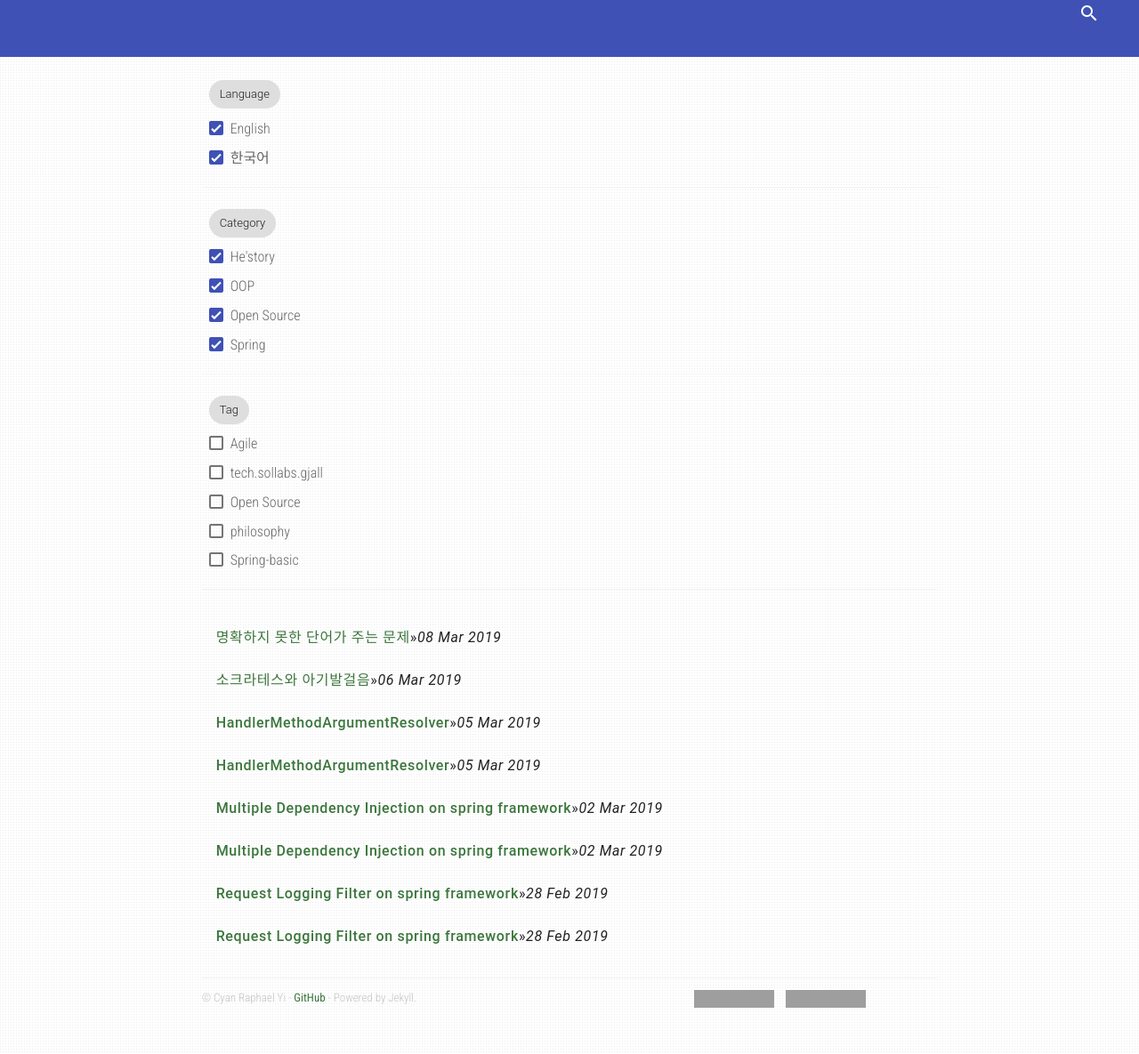
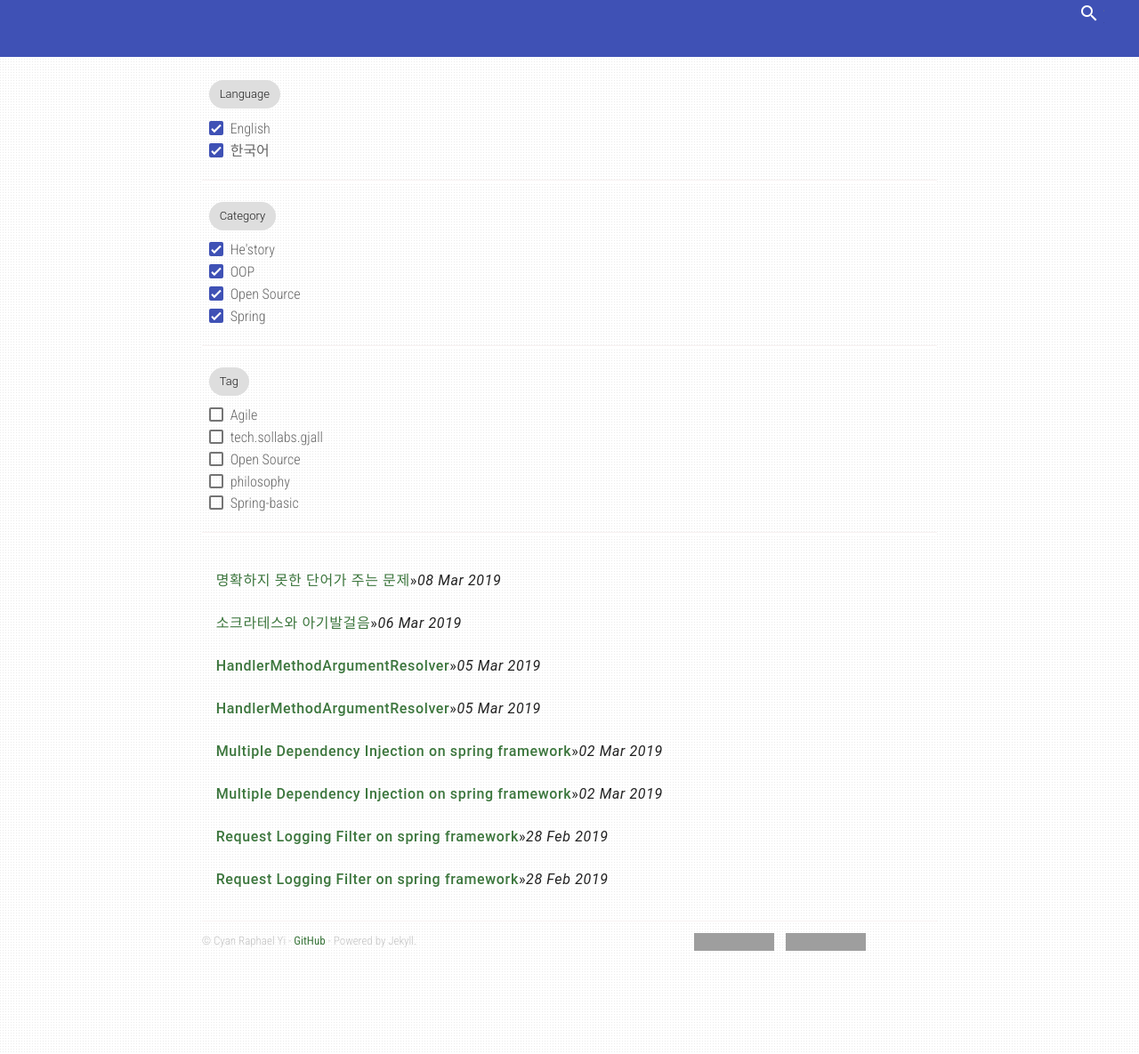
Before and after one commit to CyanRYi/sollabs-demo, a Jekyll site: the page built from index.md, in a window 1280 px wide. Shown: the whole page at 89% size. Built offline with Jekyll 4.4.1, drawn with Linux system fonts in a browser that asks for light colours; nearby versions of some CDN libraries; grey boxes are pictures that could not be loaded.

Commit message:
css 재조정

```diff
--- a/_layouts/post_list.html
+++ b/_layouts/post_list.html
@@ -2,47 +2,47 @@
 layout: default
 ---
 <div id="post-selector mdl-grid">
-    <div class="mdl-cell mdl-cell--2-col mdl-cell--4-col-phone">
+    <div class="mdl-cell mdl-cell--2-col">
         <span class="mdl-chip">
             <span class="mdl-chip__text">Language</span>
         </span>
     </div>
+    <div class="mdl-cell mdl-cell--2-col">
     {% for lang in site.language %}
-    <div class="mdl-cell mdl-cell--2-col">
         <label class="mdl-checkbox mdl-js-checkbox mdl-js-ripple-effect post-selector" for="language_{{ lang.name }}">
             <input type="checkbox" id="language_{{ lang.name }}" class="mdl-checkbox__input" checked>
             <span class="mdl-checkbox__label">{{ lang.title }}</span>
         </label>
+    {% endfor %}
     </div>
-    {% endfor %}
     <hr/>
     <div class="mdl-cell mdl-cell--2-col mdl-cell--4-col-phone">
         <span class="mdl-chip">
             <span class="mdl-chip__text">Category</span>
         </span>
     </div>
+    <div class="mdl-cell mdl-cell--10-col-desktop mdl-cell--6-col-tablet mdl-cell--4-col-phone">
     {% for cat in site.category %}
-    <div class="mdl-cell mdl-cell--2-col">
         <label class="mdl-checkbox mdl-js-checkbox mdl-js-ripple-effect post-selector" for="category_{{ cat.name }}">
             <input type="checkbox" id="category_{{ cat.name }}" class="mdl-checkbox__input" checked>
             <span class="mdl-checkbox__label">{{ cat.title }}</span>
         </label>
+    {% endfor %}
     </div>
-    {% endfor %}
     <hr/>
     <div class="mdl-cell mdl-cell--2-col mdl-cell--4-col-phone">
         <span class="mdl-chip">
             <span class="mdl-chip__text">Tag</span>
         </span>
     </div>
+    <div class="mdl-cell mdl-cell--10-col-desktop mdl-cell--6-col-tablet mdl-cell--4-col-phone">
     {% for tag in site.tag %}
-    <div class="mdl-cell mdl-cell--2-col">
         <label class="mdl-checkbox mdl-js-checkbox mdl-js-ripple-effect post-selector" for="tag_{{ tag.name }}">
             <input type="checkbox" id="tag_{{ tag.name }}" class="mdl-checkbox__input">
             <span class="mdl-checkbox__label">{{ tag.title }}</span>
         </label>
+    {% endfor %}
     </div>
-    {% endfor %}
     <hr />
     <ul class="mdl-list">
         {% for post in site.posts %}
--- a/static/css/main.css
+++ b/static/css/main.css
@@ -119,3 +119,6 @@ img.profile-avatar {
 .post-selector .mdl-cell {
     display: inline-block;
 }
+.post-selector .mdl-checkbox {
+    width: 150px;
+}
```
